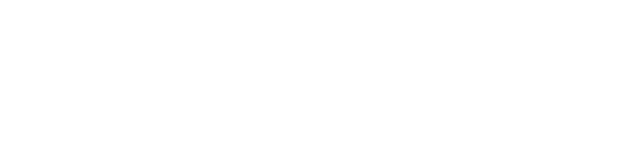
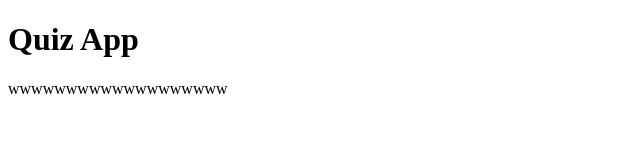
Before and after one commit to NatnaelDanssa/Quiz-App, a plain HTML site: page index.html in a window 1280 px wide. Shown: the whole page, without its empty margins (0-640 px from the left). Drawn offline with Linux system fonts and the light colour scheme.

Commit message:
class card

```diff
--- a/index.html
+++ b/index.html
@@ -3,9 +3,13 @@
 <head>
     <meta charset="UTF-8">
     <meta name="viewport" content="width=device-width, initial-scale=1.0">
-    <title>Document</title>
+    <title>Quiz App</title>
+    <link rel="stylesheet" href="./styles.css"/>
 </head>
 <body>
-
+    <header class="header"><h1>Quiz App</h1></header>
+    <main><section class="card"></section>
+    <p class="question">wwwwwwwwwwwwwwwwwww</p>
+    </main>
 </body>
 </html>
```
